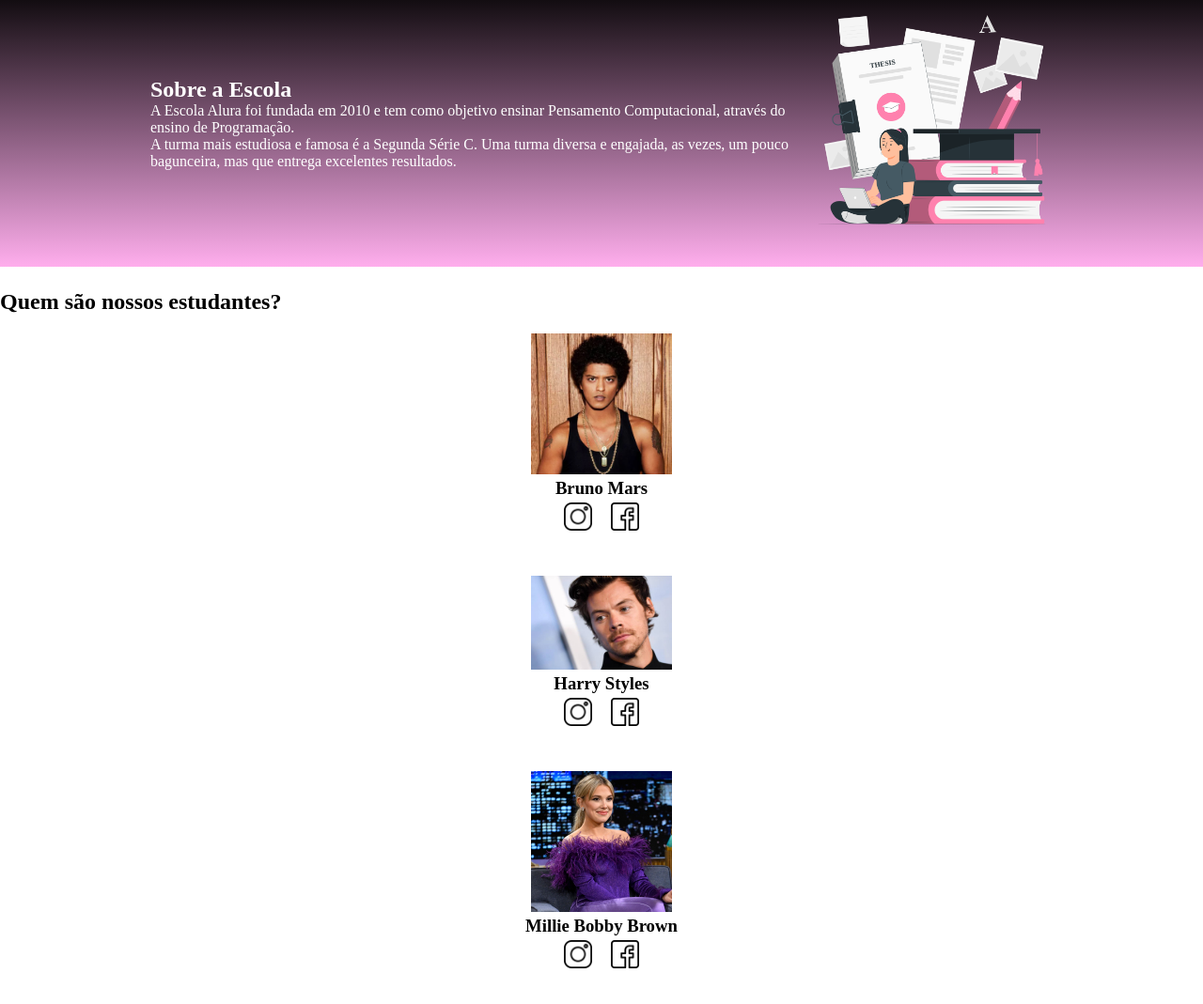
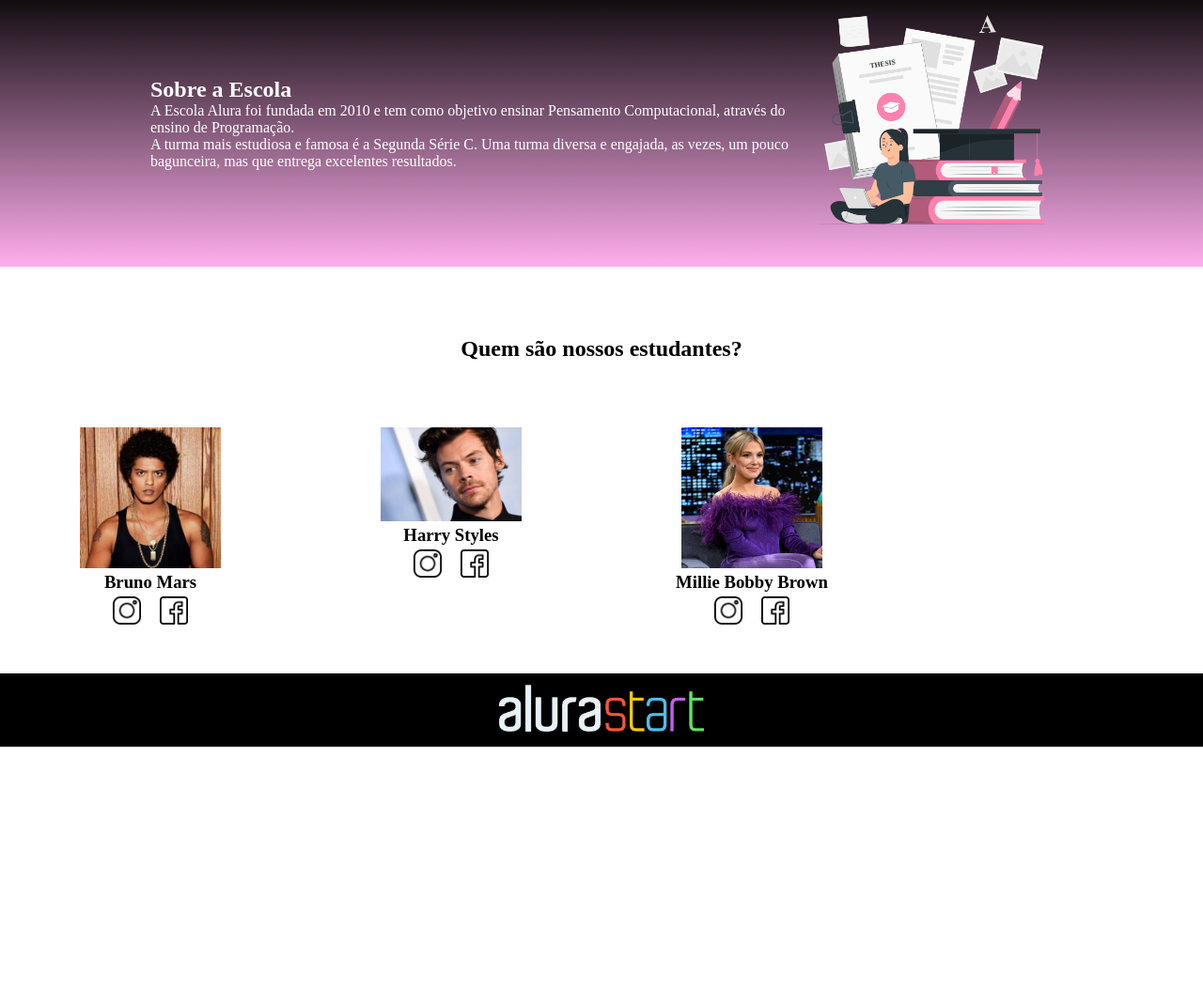
Before and after one commit to JamilyBlazius/Site-Escola, a plain HTML site: page index.html in a window 1280 px wide. Shown: the part 211-1280 px from the top of the page at 94% size. After the commit the page ends 1006 px from the top, so only its background shows below. Drawn offline with Linux system fonts and the light colour scheme.

Commit message:
Add files via upload

```diff
--- a/index.html
+++ b/index.html
@@ -34,8 +34,10 @@
 
       <section class="estudante">
         <h2 class="estudante-titulo"> Quem são nossos estudantes? </h2>
+        <div class="estudante-todos">
 
         <div class="estudante-div">
+
             <img src="img/brunomars.jpg" alt="foto do Bruno" class="estudante-imagem">
             <h3> Bruno Mars</h3>
         <a href="https://www.instagram.com/brunomars/">
@@ -62,7 +64,12 @@
             <a href="https://www.facebook.com/milliebobbybrown/?locale=pt_BR">
             <img src="img/facebook.png" alt="facebook" class="estudante-icone"></a>
         </div>
+    </div>
+      </section>
+      <footer class="rodape">
 
-      </section>
+        <img class="rodape-imagem" src="img/alurastart.png" alt="logo da alura start">
+
+        </footer>
 </body>
 </html>
--- a/style.css
+++ b/style.css
@@ -68,3 +68,36 @@ width: 55%;}
     text-align: center;
     padding: 20px 0;
 }
+
+.estudante-titulo{
+    text-align: center;
+
+    padding: 50px 0;
+
+}
+
+.estudante-todos{
+
+    display: grid;
+
+    grid-template-columns: 25% 25% 25% 25%;
+
+    }
+
+    /* rodapé ############################################*/
+
+    .rodape{
+
+        background-color: black;
+
+        text-align: center;
+
+        }
+
+        .rodape-imagem{
+
+        height: 50px;
+
+        padding: 12px 0;
+
+        }
```
